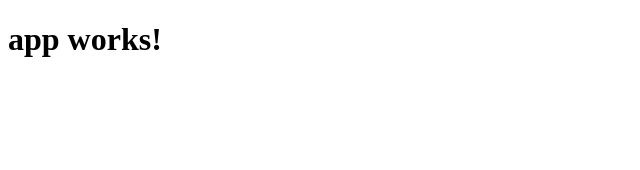
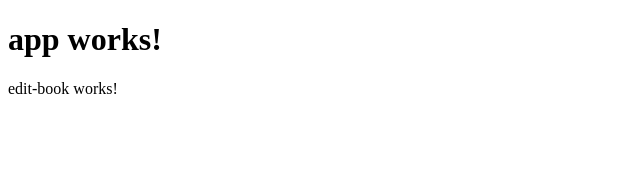
Before and after one commit to swaption2009/author_wizard, an Angular app in the folder client/: page /edit-book/1 in a window 1280 px wide. Before the commit this address led to /. Shown: the top 170 px of the page, without its empty margins (0-640 px from the left). Built offline with nearby package versions, Linux system fonts and the light colour scheme.

Commit message:
Add EditBookComponent.

```diff
--- a/client/src/app/app.module.ts
+++ b/client/src/app/app.module.ts
@@ -8,13 +8,15 @@ import { routing, appRoutingProviders } from './app.routing';
 import { BookListComponent } from './book-list/book-list.component';
 import { BookFormComponent } from './book-form/book-form.component';
 import { NewBookComponent } from './new-book/new-book.component';
+import { EditBookComponent } from './edit-book/edit-book.component';
 
 @NgModule({
   declarations: [
     AppComponent,
     BookListComponent,
     BookFormComponent,
-    NewBookComponent
+    NewBookComponent,
+    EditBookComponent
   ],
   imports: [
     BrowserModule,
--- a/client/src/app/app.routing.ts
+++ b/client/src/app/app.routing.ts
@@ -2,10 +2,12 @@ import { ModuleWithProviders } from '@angular/core';
 import { Routes, RouterModule } from '@angular/router';
 import { BookListComponent } from './book-list/book-list.component';
 import { NewBookComponent } from './new-book/new-book.component';
+import { EditBookComponent } from './edit-book/edit-book.component';
 
 const appRoutes: Routes = [
   { path: '', component: BookListComponent },
-  { path: 'new-book', component: NewBookComponent }
+  { path: 'new-book', component: NewBookComponent },
+  { path: 'edit-book/:id', component: EditBookComponent }
 ];
 
 export const appRoutingProviders: any[] = [
--- a/client/src/app/book-list/book-list.component.html
+++ b/client/src/app/book-list/book-list.component.html
@@ -5,6 +5,7 @@
 <table>
   <tr *ngFor="let book of books">
     <td>{{ book.name }}</td>
+    <td><a routerLink="/edit-book/{{ book.id }}">Edit</a></td>
     <td><a routerLink="" (click)="delete(book)">Delete</a></td>
   </tr>
 </table>
--- /dev/null
+++ b/client/src/app/edit-book/edit-book.component.html
@@ -0,0 +1,3 @@
+<p>
+  edit-book works!
+</p>
--- /dev/null
+++ b/client/src/app/edit-book/edit-book.component.ts
@@ -0,0 +1,15 @@
+import { Component, OnInit } from '@angular/core';
+
+@Component({
+  selector: 'app-edit-book',
+  templateUrl: './edit-book.component.html',
+  styleUrls: ['./edit-book.component.css']
+})
+export class EditBookComponent implements OnInit {
+
+  constructor() { }
+
+  ngOnInit() {
+  }
+
+}
```
Also changed, not shown: client/src/app/edit-book/edit-book.component.css (added), 1 other file (tests, documents, lock files or other folders).
